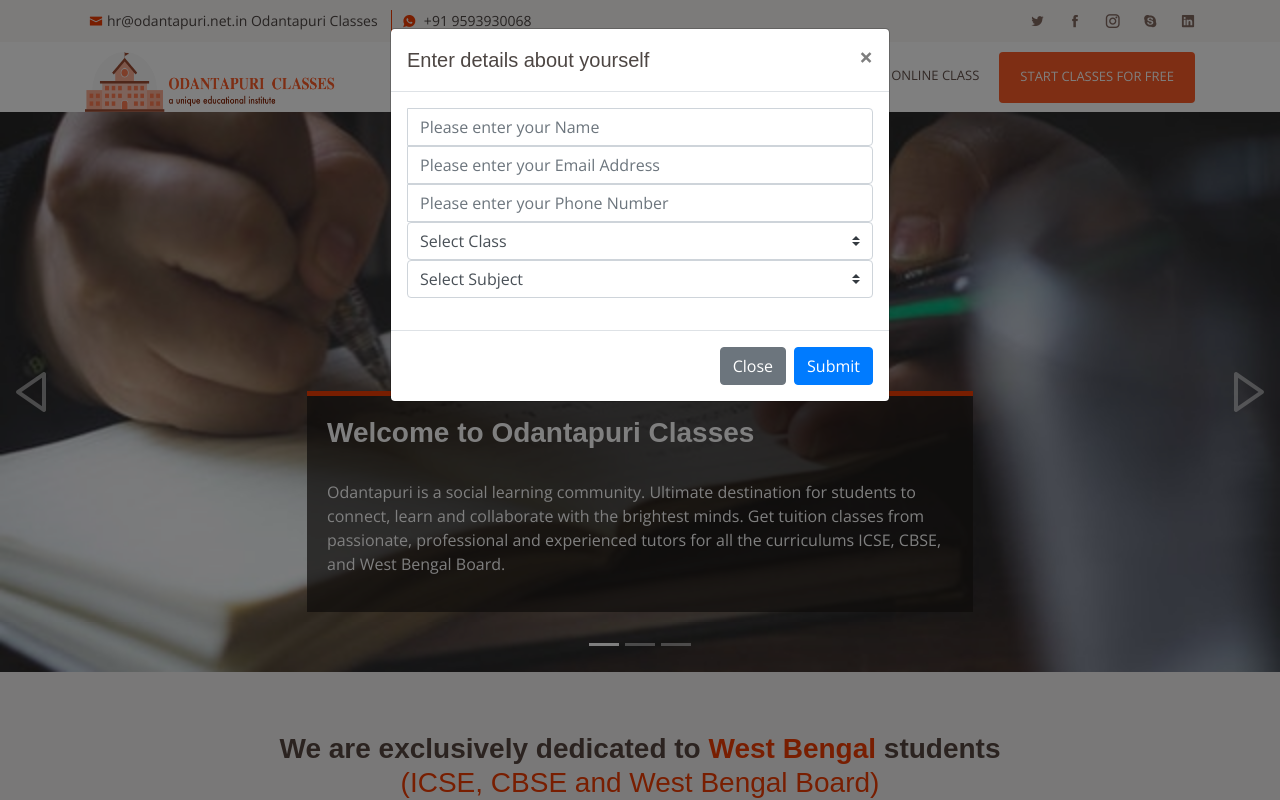
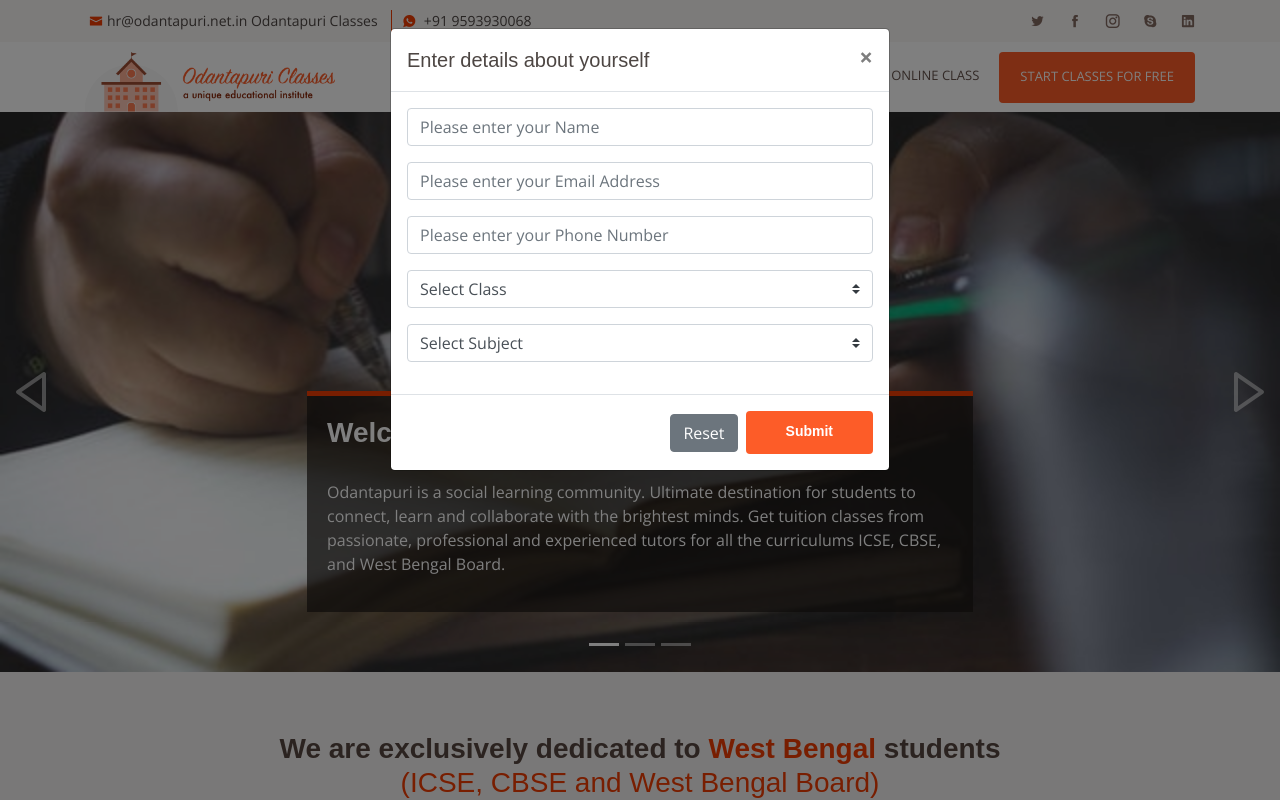
Before and after one commit to odantapuri/portal, a PHP site: page / in a window 1280 px wide, after a click on "START CLASSES FOR FREE". Run offline with PHP 8.4, Linux system fonts and the light colour scheme; some libraries are stand-ins or nearby versions; some web fonts are replaced.

Commit message:
changes final

```diff
--- a/CONTENT/ROOT_URI/_header.php
+++ b/CONTENT/ROOT_URI/_header.php
@@ -71,26 +71,23 @@
         </div>
         <div class="modal-body">
           <form>
-            <div class="input-group">
-              <span class="input-group-addon"><i class="glyphicon glyphicon-user"></i></span>
-              <input id="name" type="text" class="form-control" name="name" placeholder="Please enter your Name">
+            <div class="form-group">
+              <input id="inputName" type="text" class="form-control" name="name" placeholder="Please enter your Name">
             </div>
-            <div class="input-group">
-              <span class="input-group-addon"><i class="glyphicon glyphicon-user"></i></span>
-              <input id="email" type="text" class="form-control" name="email" placeholder="Please enter your Email Address">
+            <div class="form-group">
+              <input id="inputEmail" type="text" class="form-control" name="email" placeholder="Please enter your Email Address">
             </div>
-            <div class="input-group">
-              <span class="input-group-addon"><i class="glyphicon glyphicon-earphone"></i></span>
-              <input id="contactNo" type="text" class="form-control" name="contactNo" placeholder="Please enter your Phone Number">
+            <div class="form-group">
+              <input id="inputContact" contactNo" type="text" class="form-control" name="contactNo" placeholder="Please enter your Phone Number">
             </div>
-            <select class="custom-select">
+            <select class="custom-select form-group" id="inputClass">
               <option selected>Select Class</option>
               <option value="1">IX</option>
               <option value="2">X</option>
               <option value="3">XI</option>
               <option value="3">XII</option>
             </select>
-            <select class="custom-select">
+            <select class="custom-select" id="inputSubject">
               <option selected>Select Subject</option>
               <option value="1">Mathematics</option>
               <option value="2">Physics</option>
@@ -103,8 +100,8 @@
           </form>
         </div>
         <div class="modal-footer">
-          <button type="button" class="btn btn-secondary" data-dismiss="modal">Close</button>
-          <button type="button" class="btn btn-primary">Submit</button>
+          <button type="button" class="btn btn-secondary" id="joinFreeClassesResetBtn">Reset</button>
+          <button type="button" class="btn btn-orange" id="joinFreeClassesSubmitBtn">Submit</button>
         </div>
       </div>
     </div>
--- a/assets/css/style.css
+++ b/assets/css/style.css
@@ -39,31 +39,6 @@ h1, h2, h3, h4, h5, h6 {
   background-color: #fd5c28;
   color: #fff;
   box-shadow: 0px 2px 12px rgba(0, 0, 0, 0.2);
-}
-
-.form-group {
-  position: relative;
-}
-
-.icon {
-  position: absolute;
-  top: 50%;
-  transform: translateY(-50%);
-  left: -20px;
-  transition: 0.2s;
-  border-radius: 50%;
-  display: flex;
-  justify-content: center;
-  align-items: center;
-  flex-direction: column;
-  text-align: center;
-  width: 72px;
-  height: 72px;
-}
-
-.icon i {
-  color: #f03c02;
-  font-size: 24px;
 }
 
 /*--------------------------------------------------------------
--- a/assets/js/main.js
+++ b/assets/js/main.js
@@ -235,7 +235,6 @@
     formInputs.class = $('#joinFreeClassesModal #inputClass').find(":selected").text().toUpperCase() === "SELECT CLASS" ? "" : $('#joinFreeClassesModal #inputClass').find(":selected").text();
     formInputs.subject = $('#joinFreeClassesModal #inputSubject').find(":selected").text().toUpperCase() === "SELECT SUBJECT" ? "" : $('#joinFreeClassesModal #inputSubject').find(":selected").text();
 
-    console.log(formInputs)
 
     resetModalForm();
   }
```
Also changed, not shown: CONTENT/ROOT_URI/pricing.php (+1 -11 lines), IMAGES/website_logo.png.
